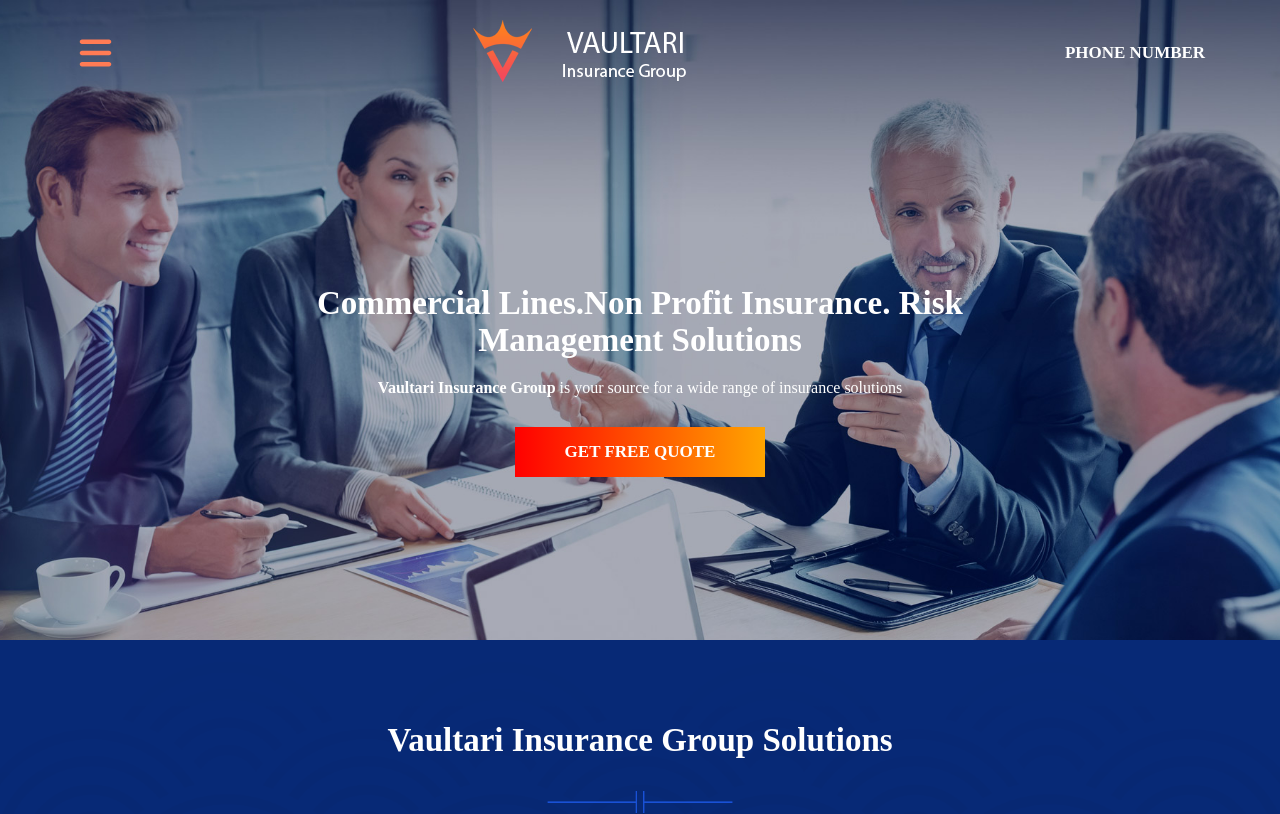
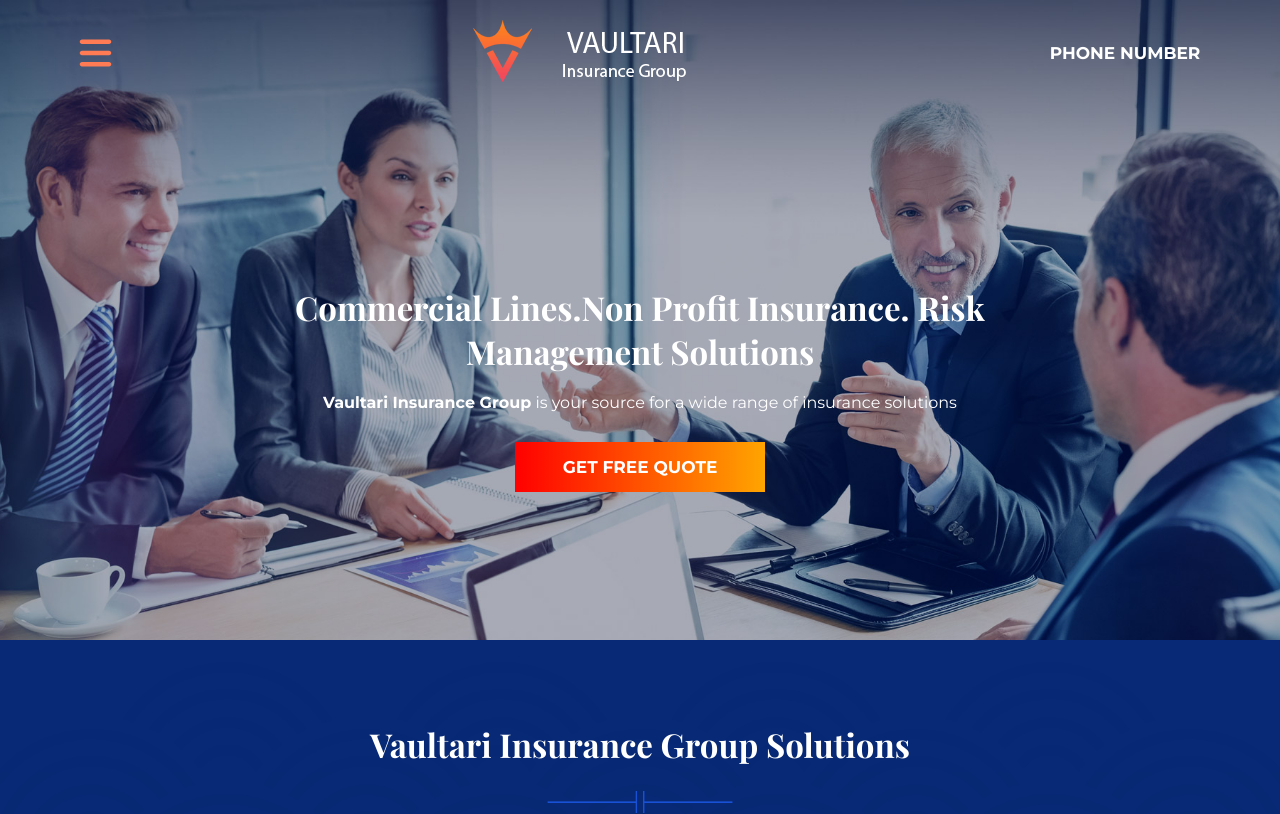
Before and after one commit to ioanTudo/myProject, a website: page index.html in a window 1280 px wide. Shown: the top 814 px of the page. Drawn offline with nearby package versions, Linux system fonts and the light colour scheme; a web font is replaced by a local one.

Commit message:
new update

```diff
--- a/stylesheet/main.css
+++ b/stylesheet/main.css
@@ -19,91 +19,19 @@
 
   --color-burger-menu: #ff7b54;
 
-<<<<<<< HEAD
-
-
-.nav {
-    display: inline-block;
-
-    color: var(--color-text);
-
-    margin-left:100px;
-
-    z-index: 1;
-
-    font-family: var(--font-family);
-}
-
-.header {
-    display: grid;
-
-    align-items: center;
-
-    grid-template-rows: 100px;
-
-    grid-template-areas: 'logo nav phone';
-
-    z-index: 1;
-}
-
-.main {
-    background-color: var(--color-background-primary);
-
-    margin: 0;
-
-    font-family: var(--font-family-text);
-}
-
-.nav--ul {
-    display: flex;
-
-    flex-direction: row;
-}
-
-.nav--list {
-    margin-left:40px;
-
-    font-size: 13px;
-
-    list-style: none;
-
-    text-transform: capitalize;
-
-    justify-content: center;
-}
-
-.phone {
-    font-weight: bolder;
-
-    font-size: 17px;
-
-    grid-area: phone;
-
-    color: var(--color-text);
-
-    font-family: var(--font-family-nav);
-
-    margin-left: 20px;
-    margin-right: 0px;
-=======
   --font-family-nav: "Montserrat", sans-serif;
   --font-family-text: "Playfair Display", serif;
   --font-family-buttons: var(--font-family-nav);
   --color-font-feedback-heading: var(--color-text-feedback);
->>>>>>> update-readme
 }
 
 a {
   text-decoration: none;
 
-<<<<<<< HEAD
-    color: inherit;
-=======
   color: inherit;
 }
 body {
   margin: 0;
->>>>>>> update-readme
 }
 
 .header {
```
